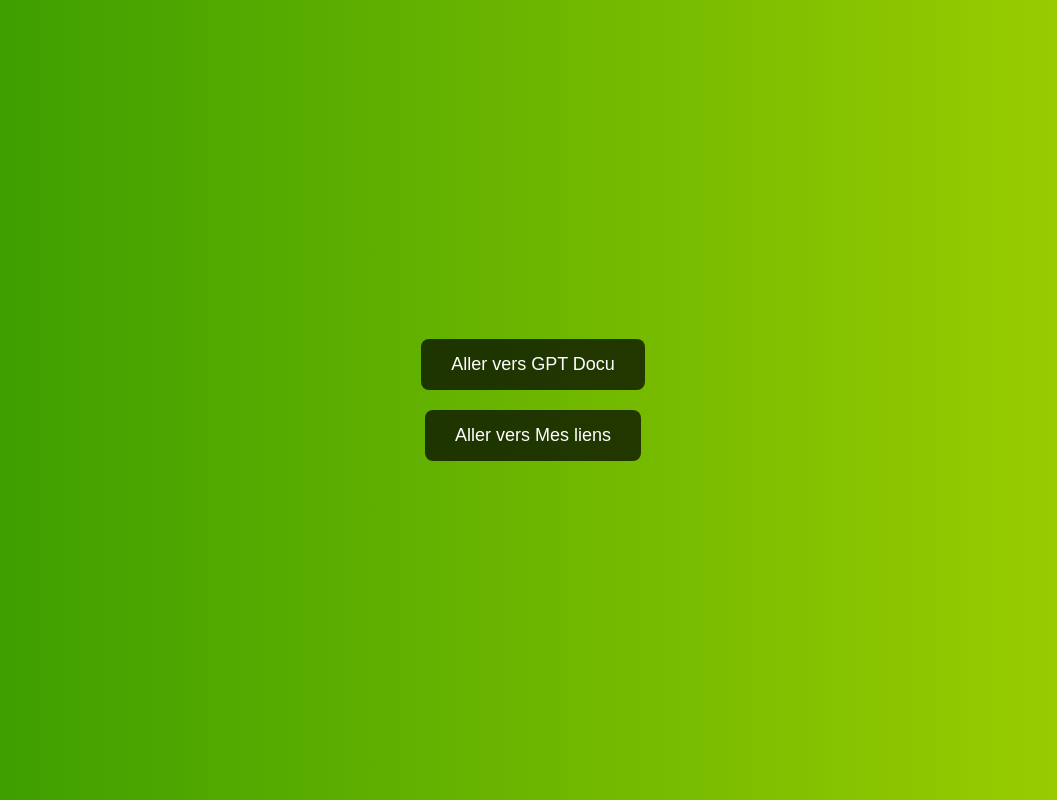
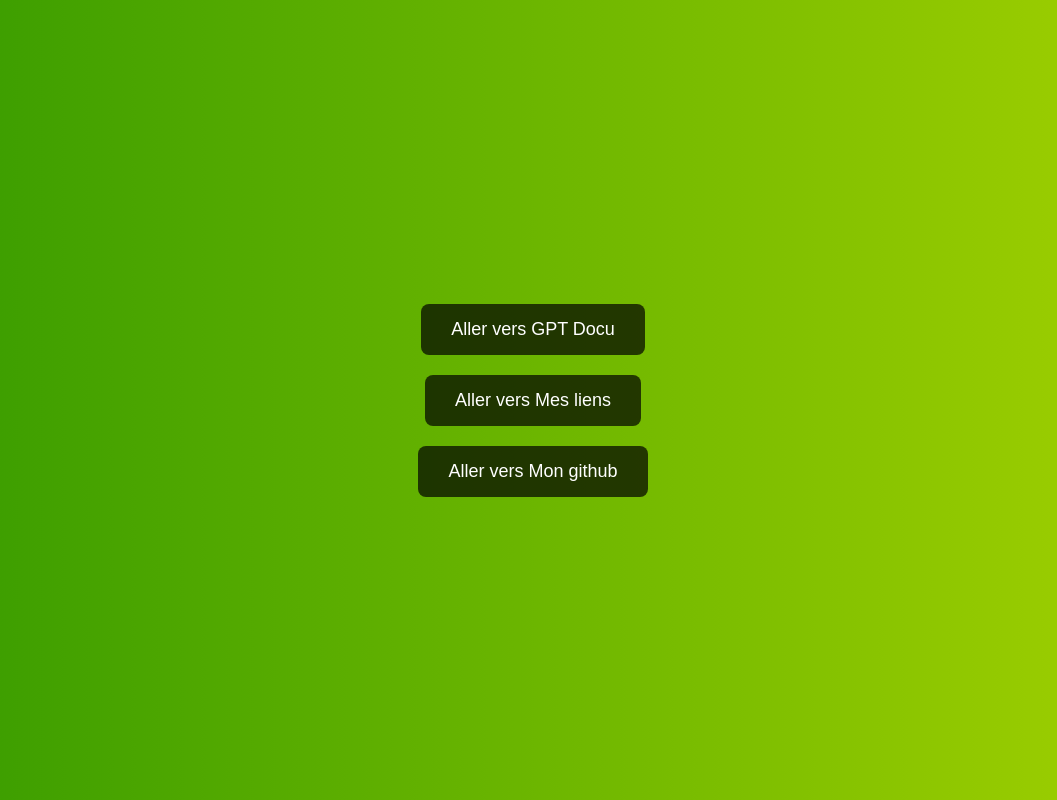
Before and after one commit to Aubinclem/test, a plain HTML site: page index.html in a window 1280 px wide. Shown: the whole page, without its empty margins (107-1164 px from the left). Drawn offline with Linux system fonts and the light colour scheme.

Commit message:
Update index.html

```diff
--- a/index.html
+++ b/index.html
@@ -50,5 +50,6 @@
 <body>
   <button class="button" onclick="window.location.href='https://aubinclem.github.io/GPT-DocumentationAide/'">Aller vers GPT Docu</button>
   <button class="button" onclick="window.location.href='https://aubinclem.github.io/mes-liens/'">Aller vers Mes liens</button>
+  <button class="button" onclick="window.location.href='https://github.com/aubinclem'">Aller vers Mon github</button>
 </body>
 </html>
```
